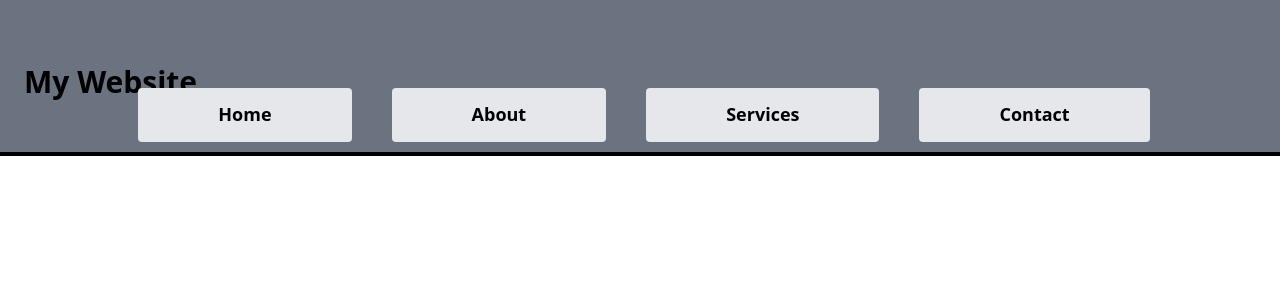
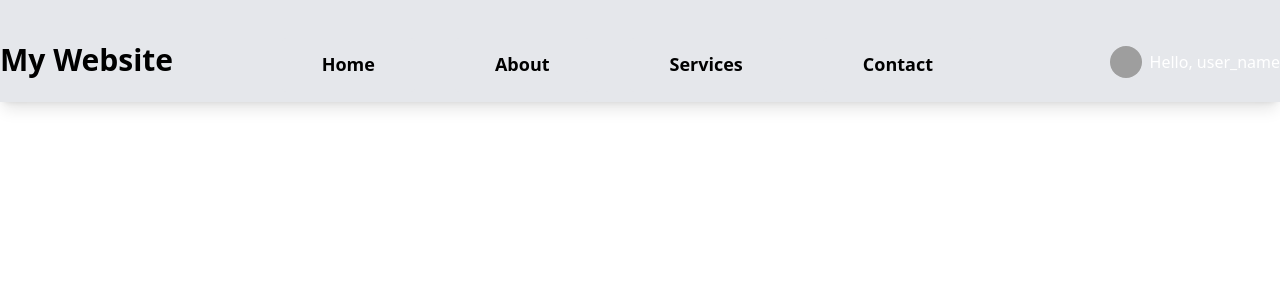
Before and after one commit to gajapathi22/highplay, a React (Create React App) app: page / in a window 1280 px wide. Shown: the top 300 px of the page. Built offline with nearby package versions, Linux system fonts and the light colour scheme; grey boxes are pictures that could not be loaded.

Commit message:
Your commit message here

```diff
--- a/src/components/Navbar.js
+++ b/src/components/Navbar.js
@@ -10,9 +10,9 @@ const Navbar = () => {
 
   return (
     <nav>
-      <div className="bg-gray-500 border-b-4 border-black p-6 mt-0"> {/* Add p-6 for padding and my-4 for margin on the Y-axis */}
-        <div className="container mx-auto">
-          <div className="flex items-center justify-between">
+      <div className="bg-gray-200 border-b-1 shadow-lg border-black pb-6 pt-0.5  mt-0"> {/* Add p-6 for padding and my-4 for margin on the Y-axis */}
+        <div className="container mx-auto flex items-end justify-between">
+          <div className="flex items-center ">
             <div className="font-bold text-3xl pt-10">My Website</div> {/* Increase the text size to 3xl */}
             <div className="md:hidden flex items-center">
                 <button
@@ -44,7 +44,7 @@ const Navbar = () => {
           {/* Mobile menu */}
               {isOpen && (
               <div className="md:hidden">
-                <a className="block py-2 px-4 text-black hover:bg-gray-300" href="#home">
+                <a className="block py-2 px-4 text-black hover:bg-gray-500" href="#home">
                   Home
                 </a>
                 <a className="block py-2 px-4 text-black hover:bg-gray-300" href="#about">
@@ -60,28 +60,38 @@ const Navbar = () => {
             )}
         {/*
           {/* Desktop menu */}
-          <div className="hidden md:flex space-x-10 justify-center ">
+          <div className="hidden md:flex space-x-10 justify-end ">
             <div className="ml-2">
-              <a className="px-20 py-4 bg-gray-200 hover:bg-gray-300 rounded" href="#home">
+              <a className="px-10 py-4 bg-gray-200 hover:bg-gray-300 rounded" href="#home">
                 <span className="text-black text-lg font-semibold">Home</span>
               </a>
             </div>
             <div className="ml-2">
-              <a className="px-20 py-4 bg-gray-200 hover:bg-gray-300 rounded" href="#about">
+              <a className="px-10 py-4 bg-gray-200 hover:bg-gray-300 rounded" href="#about">
                 <span className="text-black text-lg font-semibold">About</span>
               </a>
             </div>
             <div className="ml-2">
-              <a className="px-20 py-4 bg-gray-200 hover:bg-gray-300 rounded" href="#services">
+              <a className="px-10 py-4 bg-gray-200 hover:bg-gray-300 rounded" href="#services">
                 <span className="text-black text-lg font-semibold">Services</span>
               </a>
             </div>
-            <div className="ml-2">
-              <a className="px-20 py-4 bg-gray-200 hover:bg-gray-300 rounded" href="#contact">
+            <div className="ml-2 pr-9" >
+              <a className="px-10 py-4  bg-gray-200 hover:bg-gray-300 rounded" href="#contact">
                 <span className="text-black text-lg font-semibold">Contact</span>
               </a>
             </div>
           </div>
+
+          <div className="flex items-center ">
+            <img
+              src="/path/to/user-logo.png" // Replace with your user logo image path
+              alt="User Logo"
+              className="h-8 w-8 rounded-full"
+            />
+            <span className="ml-2  text-white font-medium">Hello, user_name</span>
+          </div>
+
         </div>
       </div>
     </nav>
```
